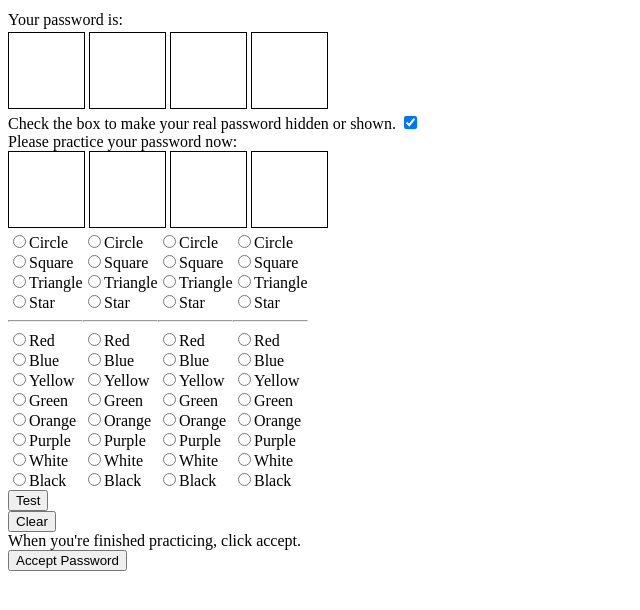
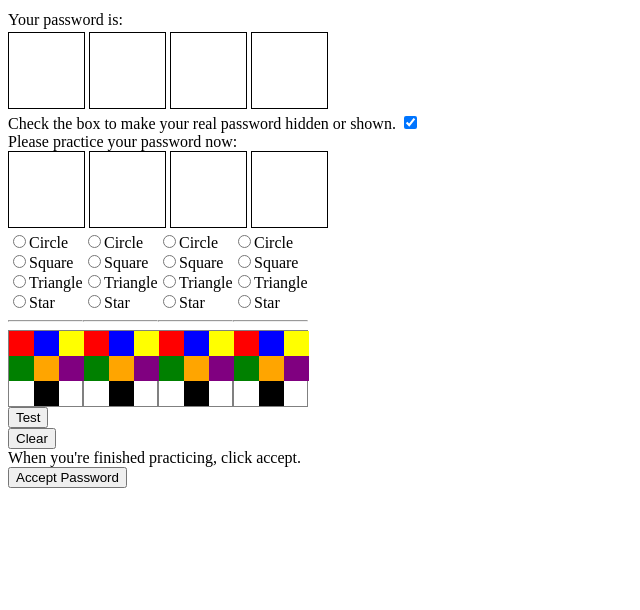
Before and after one commit to KarsSloeserwij/comp3804-Project-2, a website: page html/passwordShape.html in a window 1280 px wide. Shown: the whole page, without its empty margins (0-640 px from the left). Drawn offline with nearby package versions, Linux system fonts and the light colour scheme.

Commit message:
colored radio buttons

```diff
--- a/html/passwordShape.html
+++ b/html/passwordShape.html
@@ -5,6 +5,60 @@
 
 	<style>
 		canvas{border:1px solid black;}
+
+		input .color {
+		  position: absolute;
+		  opacity: 0;
+		  cursor: pointer;
+		  height: 0;
+		  width: 0;
+		}
+
+		.checkmark {
+		  position: absolute;
+		  top: 0;
+		  left: 0;
+		  height: 25px;
+		  width: 25px;
+		  background-color: #eee;
+		}
+
+		.checkmark:after {
+		  content: "";
+		  position: absolute;
+		  display: none;
+		}
+
+		input:checked ~ .checkmark:after {
+		  display: block;
+
+		}
+
+		.checkmark:after {
+		  left: 5px;
+		  top: 5px;
+		  width: 10px;
+		  height: 10px;
+		  border: solid black;
+		  border-width: 2px ;
+		  background-color: white;
+  		  border-radius: 10px;
+		}
+
+		.label_container label {
+			 position: relative;
+			 display: inline-grid;
+			 width: 25px;
+			 height: 25px;
+		}
+
+		.label_container {
+		 	display: grid;
+			grid-template-columns: repeat(3, 1fr);
+			border: 1px solid grey;
+		}
+
+
 	</style>
 
 <script>
@@ -74,8 +128,7 @@
 				clear(ctxD);
 
 				var shape = $(this).parent().text();
-
-				var fillStyle = $('input[type=radio][name=colors'+i+']:checked').parent().text();
+				var fillStyle = $('input[type=radio][name=colors'+i+']:checked').val();
 				console.log('fillstyleinside', fillStyle);
 
 
@@ -103,7 +156,7 @@
 				var shape = $('input[type=radio][name=shape'+i+']:checked').parent().text();
 				ctxD.fillStyle = $(this).parent().text();
 		    	ctxD.fill();
-				currentPassword[i-5].color = $(this).parent().text()
+				currentPassword[i-5].color = $(this).parent().val()
 
 
 			});
@@ -425,19 +478,21 @@ function acceptPassword(){
 		<canvas id="canvas8" width=75 height=75></canvas>
 	</div>
 	<div style="width:75px;float:left">
-		<label for='circle5'><input type="radio" name="shape5" id="circle5">Circle</label><br>
+		<label for='circle5'><input type="radio" name="shape5" id="circle5">Circle</span></label><br>
 		<label for='square5'><input type="radio" name="shape5" id="square5">Square</label><br>
 		<label for='triangle5'><input type="radio" name="shape5" id="triangle5">Triangle</label><br>
 		<label for='star5'><input type="radio" name="shape5" id="star5">Star</label><br>
 		<hr>
-		<label for='red5'><input type="radio" name="colors5" id="red5">Red</label><br>
-		<label for='blue5'><input type="radio" name="colors5" id="blue5">Blue</label><br>
-		<label for='yellow5'><input type="radio" name="colors5" id="yellow5">Yellow</label><br>
-		<label for='green5'><input type="radio" name="colors5" id="green5">Green</label><br>
-		<label for='orange5'><input type="radio" name="colors5" id="orange5">Orange</label><br>
-		<label for='purple5'><input type="radio" name="colors5" id="purple5">Purple</label><br>
-		<label for='white5'><input type="radio" name="colors5" id="white5">White</label><br>
-		<label for='black5'><input type="radio" name="colors5" id="black5">Black</label><br>
+		<div class ="label_container">
+			<label for='red5'><input type="radio" name="colors5" id="red5" value="Red"><span style=" background-color: red;" class="checkmark"></label>
+			<label for='blue5'><input type="radio" name="colors5" id="blue5" value="Blue" ><span style=" background-color: blue;" class="checkmark"></label>
+			<label for='yellow5'><input type="radio" name="colors5" id="yellow5" value="Yellow"><span style=" background-color: yellow;" class="checkmark"></label>
+			<label for='green5'><input type="radio" name="colors5" id="green5" value="Green"><span style=" background-color: green;" class="checkmark"></label>
+			<label for='orange5'><input type="radio" name="colors5" id="orange5" value="Orange"><span style=" background-color: orange;" class="checkmark"></label>
+			<label for='purple5'><input type="radio" name="colors5" id="purple5" value="Purple"><span  style=" background-color: purple;" class="checkmark"></label>
+			<label for='white5'><input type="radio" name="colors5" id="white5" value="White"><span style=" background-color: white;" class="checkmark"></label>
+			<label for='black5'><input type="radio" name="colors5" id="black5" value="Black"><span style=" background-color: black;" class="checkmark"></label>
+		</div>
 	</div>
 	<div style="width:75px;float:left">
 		<label for='circle6'><input type="radio" name="shape6" id="circle6">Circle</label><br>
@@ -445,29 +500,33 @@ function acceptPassword(){
 		<label for='triangle6'><input type="radio" name="shape6" id="triangle6">Triangle</label><br>
 		<label for='star6'><input type="radio" name="shape6" id="star6">Star</label><br>
 		<hr>
-		<label for='red6'><input type="radio" name="colors6" id="red6">Red</label><br>
-		<label for='blue6'><input type="radio" name="colors6" id="blue6">Blue</label><br>
-		<label for='yellow6'><input type="radio" name="colors6" id="yellow6">Yellow</label><br>
-		<label for='green6'><input type="radio" name="colors6" id="green6">Green</label><br>
-		<label for='orange6'><input type="radio" name="colors6" id="orange6">Orange</label><br>
-		<label for='purple6'><input type="radio" name="colors6" id="purple6">Purple</label><br>
-		<label for='white6'><input type="radio" name="colors6" id="white6">White</label><br>
-		<label for='black6'><input type="radio" name="colors6" id="black6">Black</label><br>
+		<div class ="label_container">
+			<label for='red6'><input type="radio" name="colors6" id="red6" value="Red"><span style=" background-color: red;" class="checkmark"></label>
+			<label for='blue6'><input type="radio" name="colors6" id="blue6" value="Blue" ><span style=" background-color: blue;" class="checkmark"></label>
+			<label for='yellow6'><input type="radio" name="colors6" id="yellow6" value="Yellow"><span style=" background-color: yellow;" class="checkmark"></label>
+			<label for='green6'><input type="radio" name="colors6" id="green6" value="Green"><span style=" background-color: green;" class="checkmark"></label>
+			<label for='orange6'><input type="radio" name="colors6" id="orange6" value="Orange"><span style=" background-color: orange;" class="checkmark"></label>
+			<label for='purple6'><input type="radio" name="colors6" id="purple6" value="Purple"><span  style=" background-color: purple;" class="checkmark"></label>
+			<label for='white6'><input type="radio" name="colors6" id="white6" value="White"><span style=" background-color: white;" class="checkmark"></label>
+			<label for='black6'><input type="radio" name="colors6" id="black6" value="Black"><span style=" background-color: black;" class="checkmark"></label>
+		</div>
 	</div>
 	<div style="width:75px;float:left">
-		<label for='circle7'><input type="radio" name="shape7" id="circle7">Circle</label><br>
+		<label for='circle7'><input type="radio" name="shape7" id="circle7">Circle </label><br>
 		<label for='square7'><input type="radio" name="shape7" id="square7">Square</label><br>
 		<label for='triangle7'><input type="radio" name="shape7" id="triangle7">Triangle</label><br>
 		<label for='star7'><input type="radio" name="shape7" id="star7">Star</label><br>
 		<hr>
-		<label for='red7'><input type="radio" name="colors7" id="red7">Red</label><br>
-		<label for='blue7'><input type="radio" name="colors7" id="blue7">Blue</label><br>
-		<label for='yellow7'><input type="radio" name="colors7" id="yellow7">Yellow</label><br>
-		<label for='green7'><input type="radio" name="colors7" id="green7">Green</label><br>
-		<label for='orange7'><input type="radio" name="colors7" id="orange7">Orange</label><br>
-		<label for='purple7'><input type="radio" name="colors7" id="purple7">Purple</label><br>
-		<label for='white7'><input type="radio" name="colors7" id="white7">White</label><br>
-		<label for='black7'><input type="radio" name="colors7" id="black7">Black</label><br>
+		<div class ="label_container">
+			<label for='red7'><input type="radio" name="colors7" id="red7" value="Red"><span style=" background-color: red;" class="checkmark"></label>
+			<label for='blue7'><input type="radio" name="colors7" id="blue7" value="Blue" ><span style=" background-color: blue;" class="checkmark"></label>
+			<label for='yellow7'><input type="radio" name="colors7" id="yellow7" value="Yellow"><span style=" background-color: yellow;" class="checkmark"></label>
+			<label for='green7'><input type="radio" name="colors7" id="green7" value="Green"><span style=" background-color: green;" class="checkmark"></label>
+			<label for='orange7'><input type="radio" name="colors7" id="orange7" value="Orange"><span style=" background-color: orange;" class="checkmark"></label>
+			<label for='purple7'><input type="radio" name="colors7" id="purple7" value="Purple"><span  style=" background-color: purple;" class="checkmark"></label>
+			<label for='white7'><input type="radio" name="colors7" id="white7" value="White"><span style=" background-color: white;" class="checkmark"></label>
+			<label for='black7'><input type="radio" name="colors7" id="black7" value="Black"><span style=" background-color: black;" class="checkmark"></label>
+		</div>
 	</div>
 		<div style="width:75px;float:left">
 		<label for='circle8'><input type="radio" name="shape8" id="circle8">Circle</label><br>
@@ -475,14 +534,16 @@ function acceptPassword(){
 		<label for='triangle8'><input type="radio" name="shape8" id="triangle8">Triangle</label><br>
 		<label for='star8'><input type="radio" name="shape8" id="star8">Star</label><br>
 		<hr>
-		<label for='red8'><input type="radio" name="colors8" id="red8">Red</label><br>
-		<label for='blue8'><input type="radio" name="colors8" id="blue8">Blue</label><br>
-		<label for='yellow8'><input type="radio" name="colors8" id="yellow8">Yellow</label><br>
-		<label for='green8'><input type="radio" name="colors8" id="green8">Green</label><br>
-		<label for='orange8'><input type="radio" name="colors8" id="orange8">Orange</label><br>
-		<label for='purple8'><input type="radio" name="colors8" id="purple8">Purple</label><br>
-		<label for='white8'><input type="radio" name="colors8" id="white8">White</label><br>
-		<label for='black8'><input type="radio" name="colors8" id="black8">Black</label><br>
+		<div class ="label_container">
+			<label for='red8'><input type="radio" name="colors8" id="red8" value="Red"><span style=" background-color: red;" class="checkmark"></label>
+			<label for='blue8'><input type="radio" name="colors8" id="blue8" value="Blue" ><span style=" background-color: blue;" class="checkmark"></label>
+			<label for='yellow8'><input type="radio" name="colors8" id="yellow8" value="Yellow"><span style=" background-color: yellow;" class="checkmark"></label>
+			<label for='green8'><input type="radio" name="colors8" id="green8" value="Green"><span style=" background-color: green;" class="checkmark"></label>
+			<label for='orange8'><input type="radio" name="colors8" id="orange8" value="Orange"><span style=" background-color: orange;" class="checkmark"></label>
+			<label for='purple8'><input type="radio" name="colors8" id="purple8" value="Purple"><span  style=" background-color: purple;" class="checkmark"></label>
+			<label for='white8'><input type="radio" name="colors8" id="white8" value="White"><span style=" background-color: white;" class="checkmark"></label>
+			<label for='black8'><input type="radio" name="colors8" id="black8" value="Black"><span style=" background-color: black;" class="checkmark"></label>
+		</div>
 	</div>
 	<br style="clear:both">
       <input type="button" value="Test" onclick="enterPassword('Test')"><br>
@@ -498,9 +559,7 @@ function acceptPassword(){
   	<div>
 		<canvas id="canvas5" width=75 height=75></canvas>
 		<canvas id="canvas6" width=75 height=75></canvas>
-
 		<canvas id="canvas7" width=75 height=75></canvas>
-
 		<canvas id="canvas8" width=75 height=75></canvas>
 	</div>
 	<div style="width:75px;float:left">
```
